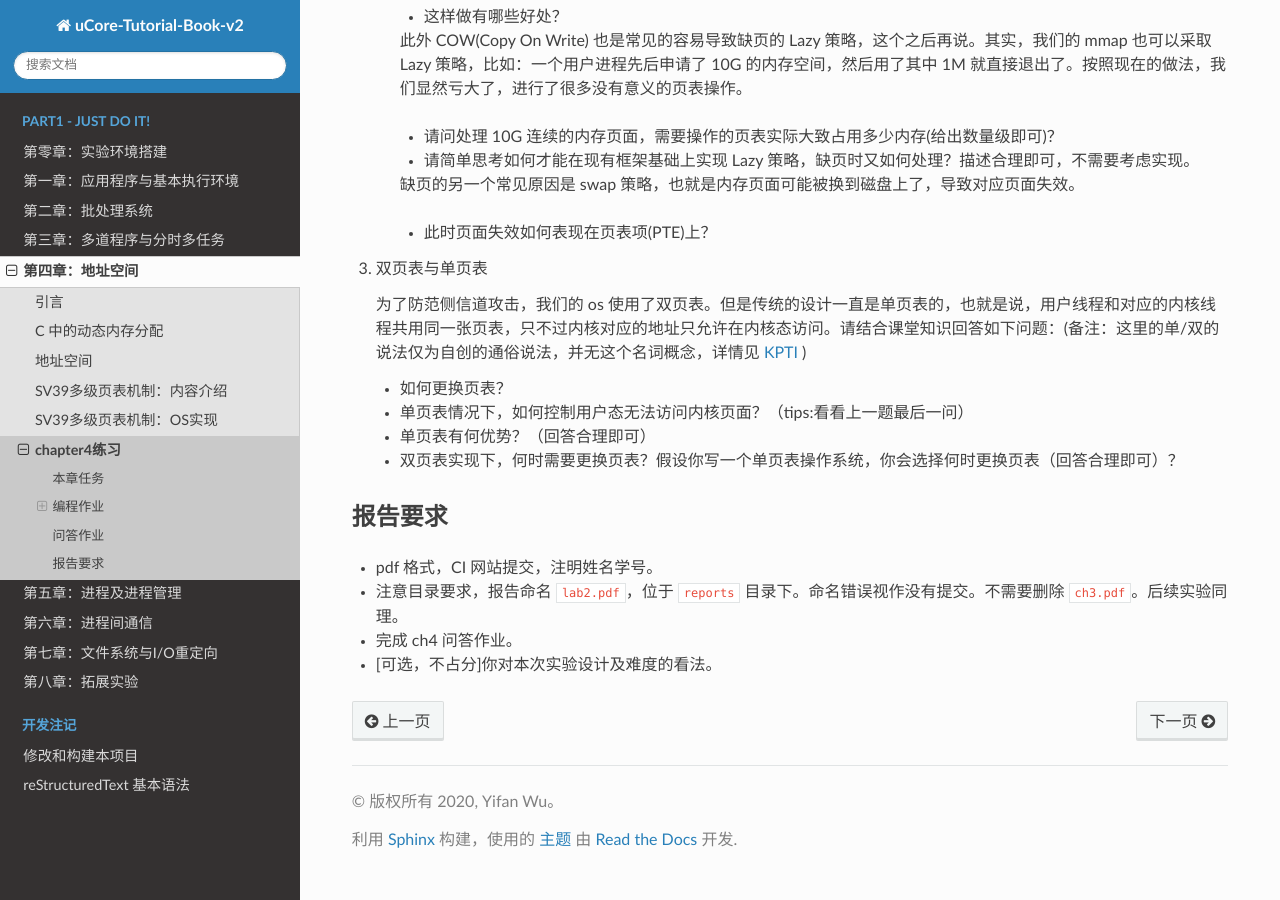
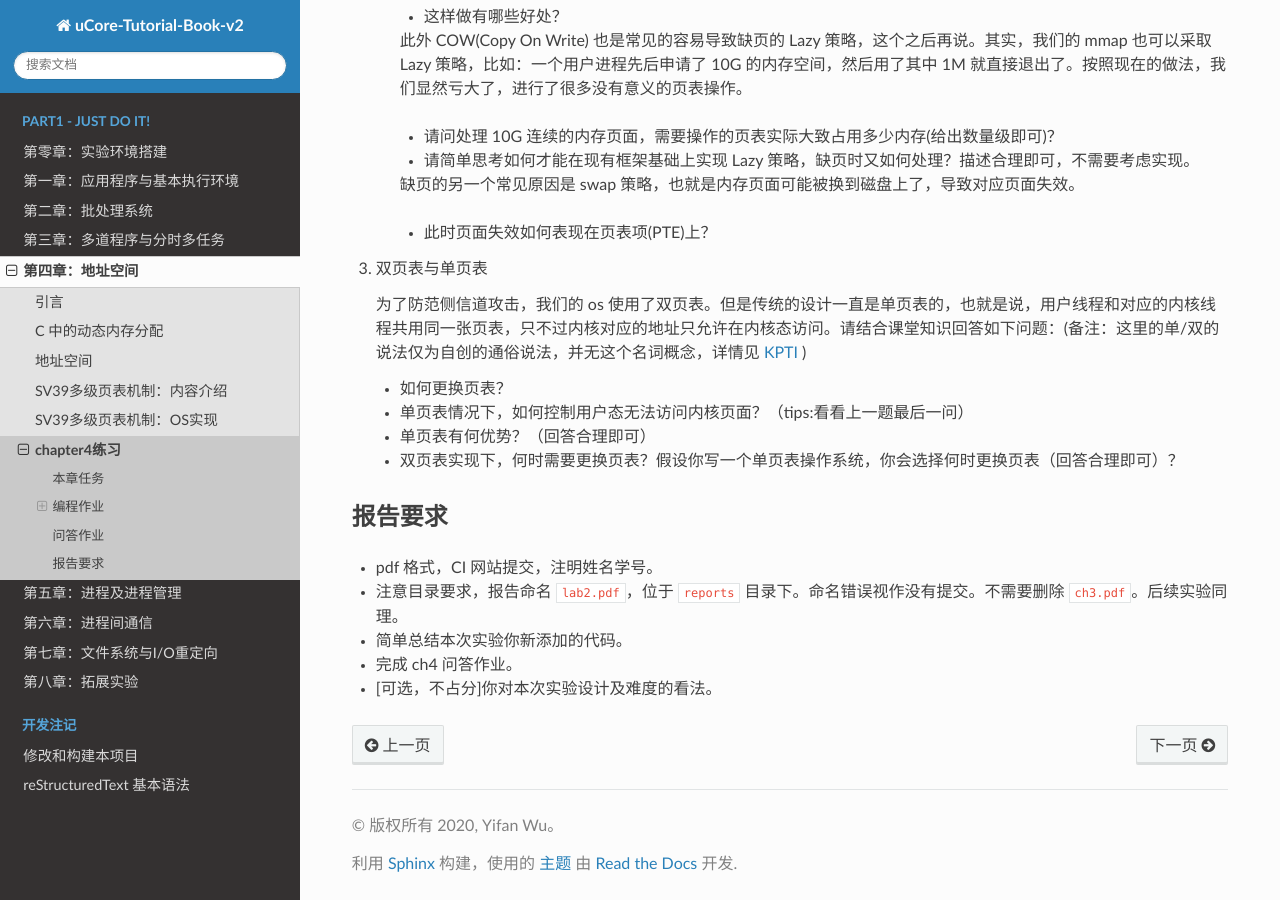
Before and after one commit to LearningOS/uCore-Tutorial-Guide-2022S, a Sphinx documentation site: the page built from source/chapter4/7exercise.rst, in a window 1280 px wide and 900 px high, scrolled down 2626 px. Built offline with Sphinx 7.4.7 and the Read the Docs theme 2.0.0, drawn with Linux system fonts in a browser that asks for light colours; pages that are not in the unit, such as notebooks, are missing from menus.

Commit message:
add report request.

```diff
--- a/source/chapter3/5exercise.rst
+++ b/source/chapter3/5exercise.rst
@@ -127,6 +127,7 @@ lab3中我们引入了任务调度的概念，可以在不同任务之间切换
 -------------------------------
 - pdf 格式，CI 网站提交，注明姓名学号。
 - 注意目录要求，报告命名 ``lab1.pdf``，位于 ``reports`` 目录下。命名错误视作没有提交。后续实验同理。
+- 简单总结本次实验你新添加的代码。
 - 完成问答问题。
 
     + ch1: ch1问答作业_ 。
--- a/source/chapter4/7exercise.rst
+++ b/source/chapter4/7exercise.rst
@@ -122,5 +122,6 @@ tips:
 --------------------------------------------------------
 - pdf 格式，CI 网站提交，注明姓名学号。
 - 注意目录要求，报告命名 ``lab2.pdf``，位于 ``reports`` 目录下。命名错误视作没有提交。不需要删除 ``ch3.pdf``。后续实验同理。
+- 简单总结本次实验你新添加的代码。
 - 完成 ch4 问答作业。
 - [可选，不占分]你对本次实验设计及难度的看法。
--- a/source/chapter6/3exercise.rst
+++ b/source/chapter6/3exercise.rst
@@ -167,5 +167,6 @@ tips:
 报告内容：
 
 - 注明姓名学号。
+- 简单总结本次实验你新添加的代码。
 - 完成 ch6 问答作业。
 - [可选，不占分]你对本次实验设计及难度的看法。
--- a/source/chapter7/5exercise.rst
+++ b/source/chapter7/5exercise.rst
@@ -101,5 +101,6 @@ Tips
 报告要求
 -----------------------------------------------------------
 - 注明姓名学号。
+- 简单总结本次实验你新添加的代码。
 * 完成 ch7 问答问题
 * (optional) 你对本次实验设计及难度的看法。
```
